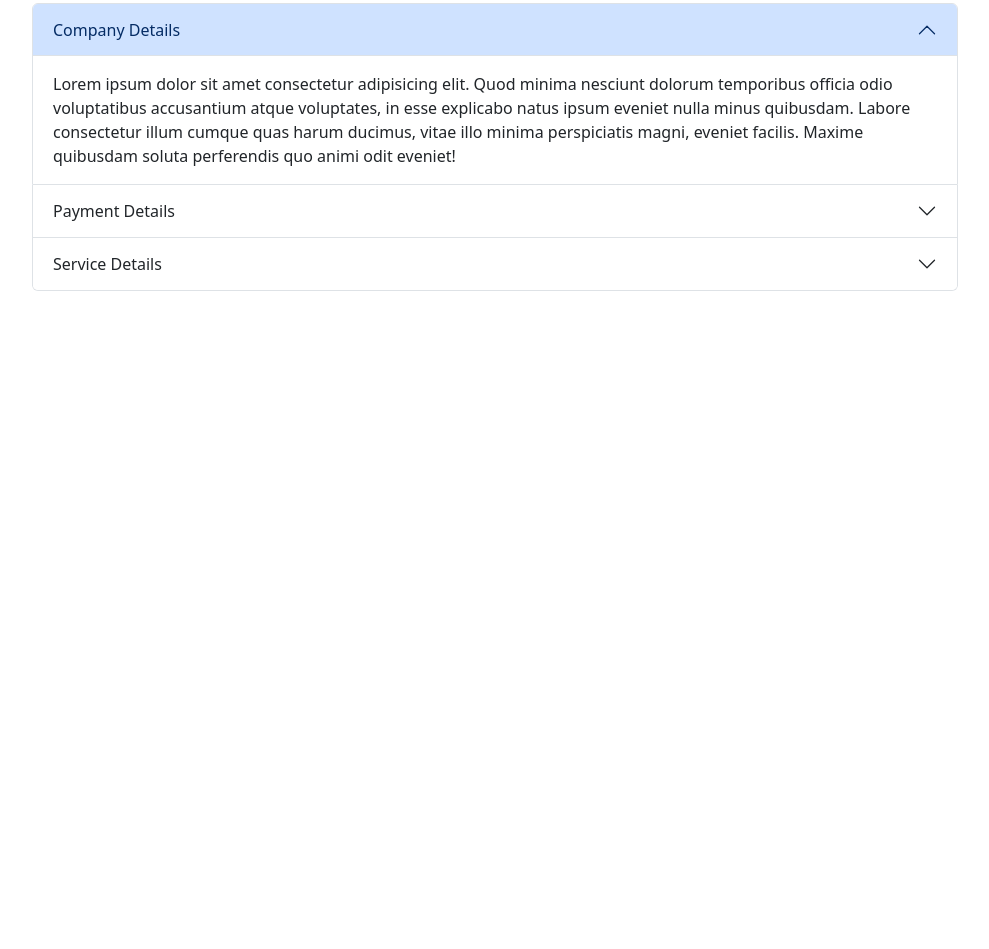
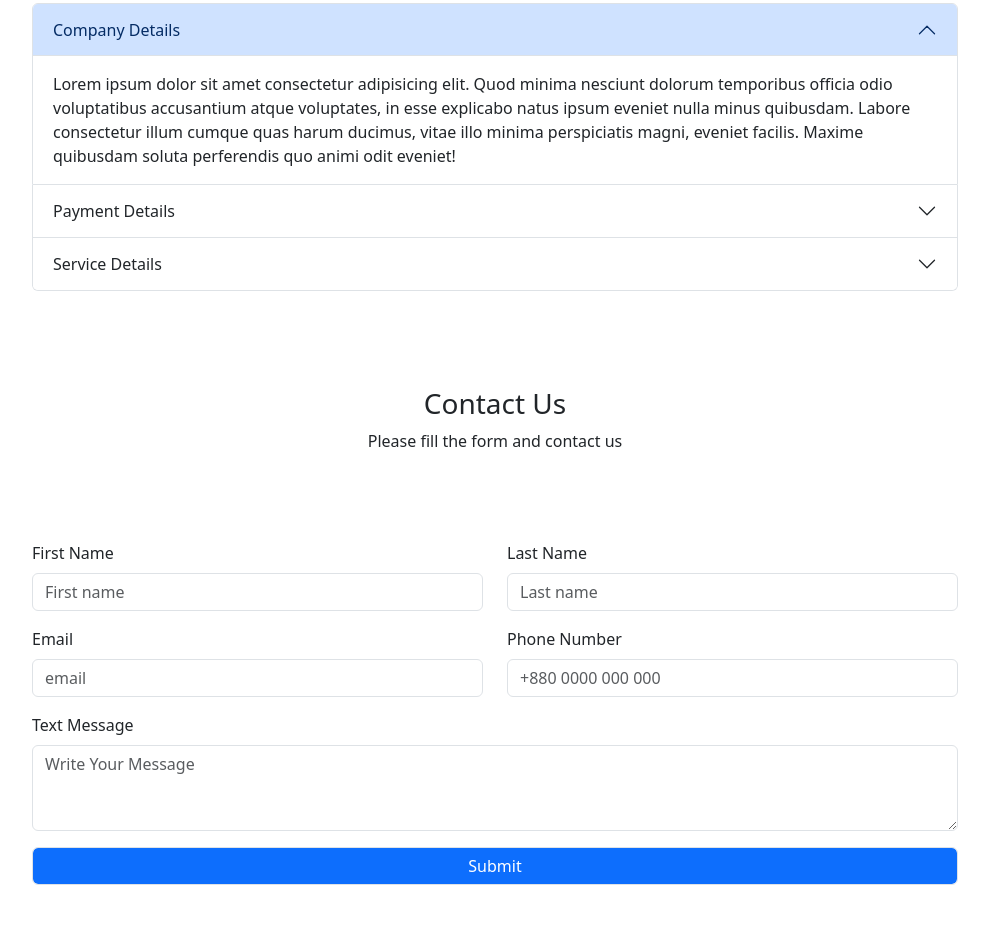
Before and after one commit to ABUESHAK/bd-builders, a plain HTML site: page index.html in a window 1280 px wide. Shown: the part 1747-2696 px from the top of the page, without its empty margins (145-1134 px from the left). Before the commit the page ends 2086 px from the top, so only its background shows below. Drawn offline with nearby package versions, Linux system fonts and the light colour scheme.

Commit message:
Completed Contact area

```diff
--- a/index.html
+++ b/index.html
@@ -203,7 +203,57 @@
       </div>
     </div>
   </div>
-
+  <div class="details-area">
+    <div class="container">
+      <div class="row">
+        <div class="section-heading text-center mb-4 py-5">
+          <h3>Contact Us</h3>
+          <p>Please fill the form and contact us</p>
+        </div>
+      </div>
+      <div class="row">
+        <div class="col-lg-10 offset-lg-1 pb-5">
+          <form action="">
+            <div class="row">
+              <div class="col-lg-6">
+                <div class="mb-3">
+                  <label for="firstName" class="form-label">First Name</label>
+                  <input type="text" class="form-control" id="firstName" placeholder="First name">
+                </div>
+              </div>
+              <div class="col-lg-6">
+                <div class="mb-3">
+                  <label for="lastName" class="form-label">Last Name</label>
+                  <input type="text" class="form-control" id="lastName" placeholder="Last name">
+                </div>
+              </div>
+              <div class="col-lg-6">
+                <div class="mb-3">
+                  <label for="emailaddress" class="form-label">Email </label>
+                  <input type="email" class="form-control" id="emailaddress" placeholder="email">
+                </div>
+              </div>
+              <div class="col-lg-6">
+                <div class="mb-3">
+                  <label for="phonenumber" class="form-label">Phone Number </label>
+                  <input type="tel" class="form-control" id="phonenumber" placeholder="+880 0000 000 000">
+                </div>
+              </div>
+              <div class="col-lg-12">
+                <div class="mb-3">
+                  <label for="messege" class="form-label">Text Message</label>
+                  <textarea class="form-control" id="message" rows="3" placeholder="Write Your Message"></textarea>
+                </div>
+              </div>
+              <div class="col-lg-12">
+                <div class="mb-3">
+                  <input type="submit" class="form-control bg-primary text-white">
+                </div>
+              </div>
+            </div>
+          </form>
+        </div>
+      </div>
 </main>
 
 <script src="https://cdn.jsdelivr.net/npm/bootstrap@5.3.0-alpha3/dist/js/bootstrap.bundle.min.js" integrity="sha384-ENjdO4Dr2bkBIFxQpeoTz1HIcje39Wm4jDKdf19U8gI4ddQ3GYNS7NTKfAdVQSZe" crossorigin="anonymous">
```
